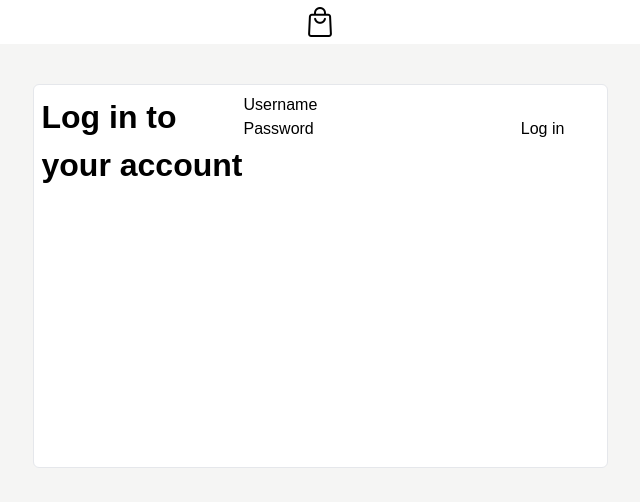
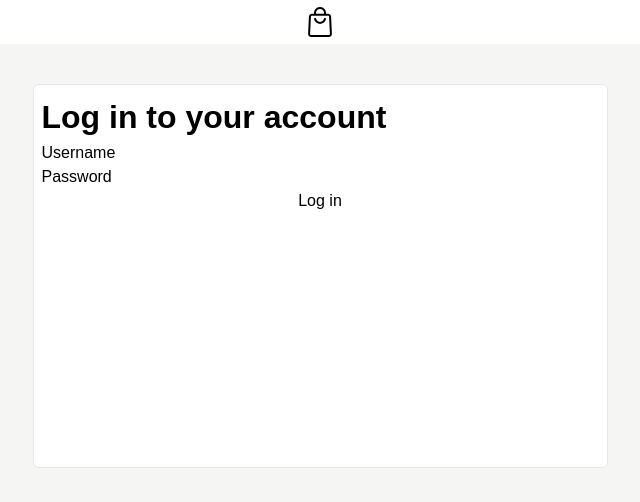
Before and after one commit to augusto-gs/e-commerce--front, a React (Vite) app: page / in a window 1280 px wide. Shown: the top 502 px of the page, without its empty margins (320-960 px from the left). Built offline with nearby package versions, Linux system fonts and the light colour scheme; a web font is replaced by a local one.

Commit message:
Add LoginLabel component

```diff
--- a/src/components/App/LoginForm/LoginForm.tsx
+++ b/src/components/LoginForm/LoginForm.tsx
@@ -1,5 +1,7 @@
 import { useState } from "react";
-import { UserCredentialsStructure } from "../../../types";
+import { UserCredentialsStructure } from "../../types";
+import LoginInput from "../LoginInput/LoginInput";
+import LoginLabel from "../LoginLabel/LoginLabel";
 
 interface LoginFormProps {
   actionOnClick: (userCredentials: UserCredentialsStructure) => void;
@@ -34,18 +36,20 @@ const LoginForm = ({ actionOnClick }: LoginFormProps): React.ReactElement => {
   };
 
   return (
-    <form autoComplete="off" onSubmit={handleLoginSubmit}>
-      <label>
-        {" "}
+    <form
+      className="flex flex-col"
+      autoComplete="off"
+      onSubmit={handleLoginSubmit}
+    >
+      <LoginLabel htmlFor="username">
         Username
-        <input type="text" id="username" onChange={onChangeUserData} />
-      </label>
-      <label>
-        {" "}
+        <LoginInput id="username" onChange={onChangeUserData} />
+      </LoginLabel>
+      <LoginLabel htmlFor="password">
         Password
-        <input type="text" id="password" onChange={onChangeUserData} />
-      </label>
-      <button type="submit" disabled={isDisabled}>
+        <LoginInput onChange={onChangeUserData} id="password" />
+      </LoginLabel>
+      <button type="submit" disabled={!isDisabled}>
         Log in
       </button>
     </form>
--- /dev/null
+++ b/src/components/LoginLabel/LoginLabel.tsx
@@ -0,0 +1,7 @@
+interface Props extends React.LabelHTMLAttributes<HTMLLabelElement> {}
+
+const LoginLabel = ({ children, ...props }: Props): React.ReactElement => {
+  return <label {...props}>{children}</label>;
+};
+
+export default LoginLabel;
--- a/src/pages/LoginPage/LoginPage.tsx
+++ b/src/pages/LoginPage/LoginPage.tsx
@@ -1,4 +1,4 @@
-import LoginForm from "../../components/App/LoginForm/LoginForm";
+import LoginForm from "../../components/LoginForm/LoginForm";
 
 const LoginPage = (): React.ReactElement => {
   return (
@@ -11,11 +11,11 @@ const LoginPage = (): React.ReactElement => {
           height="32px"
         />
       </div>
-      <div className="self-center m-10 bg-white p-2 border-solid border-gray-200 border-2 rounded-md h-96 w-2/3 flex justify-left max-w-575px">
+      <div className="flex-col self-center m-10 bg-white p-2 border-solid border-gray-200 border-2 rounded-md h-96 w-2/3 flex justify-left max-w-575px">
         <h1 className="text-2x1 weight font-semibold">
           Log in to your account
         </h1>
-        <LoginForm />
+        <LoginForm actionOnClick={() => {}} />
       </div>
     </section>
   );
```
